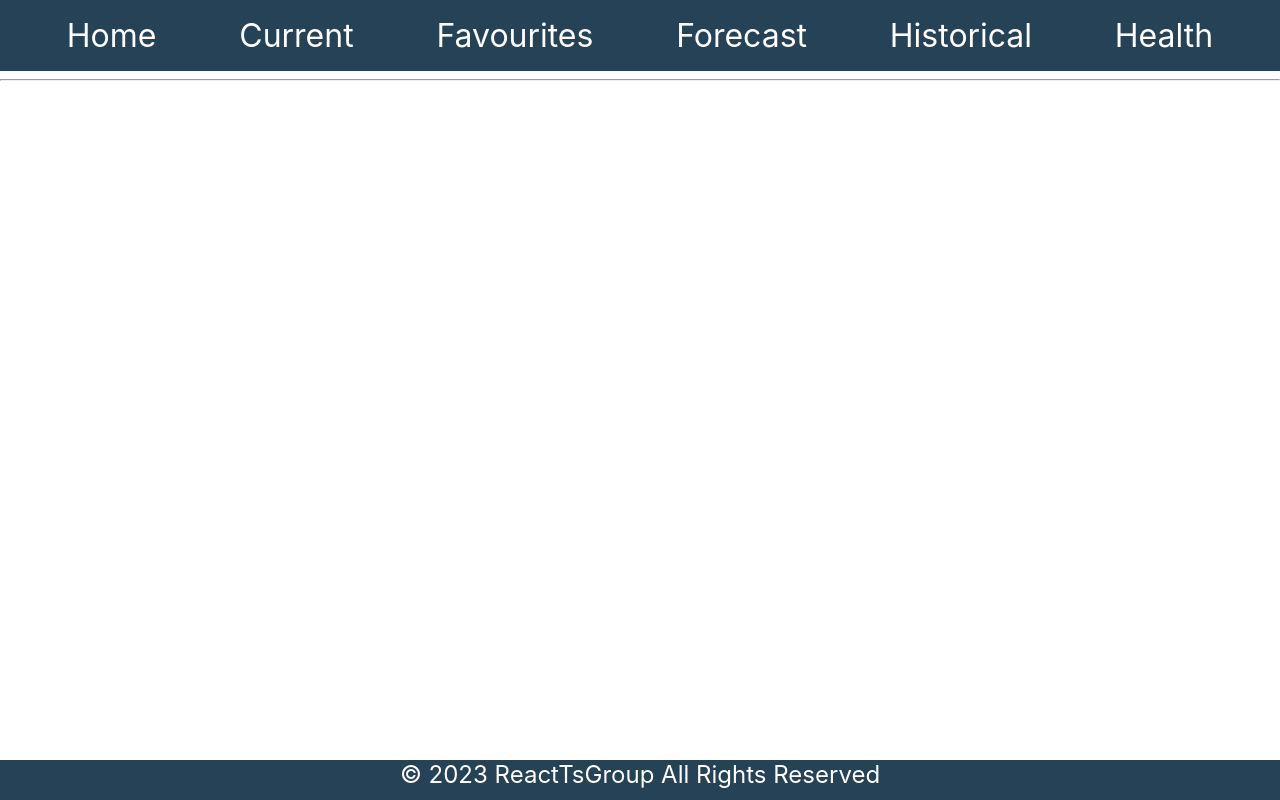
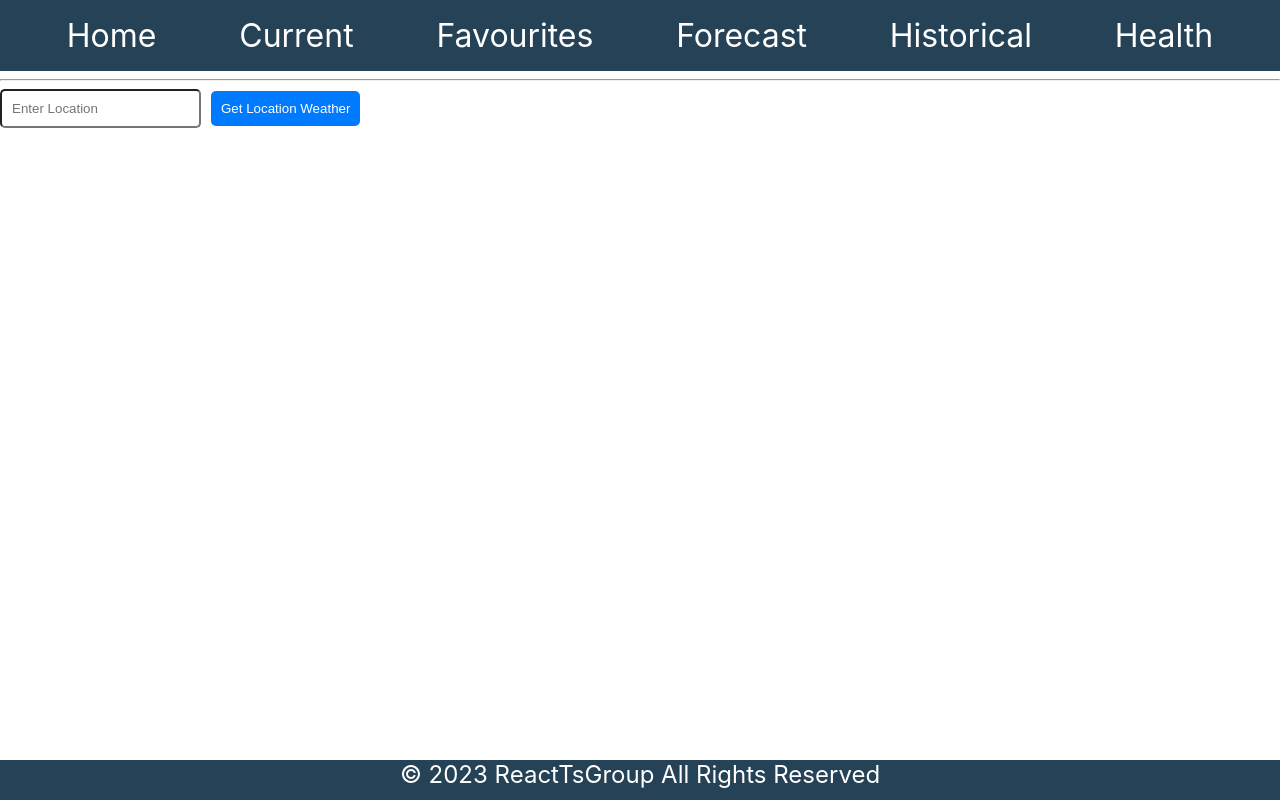
Before and after one commit to Sandyatech/tech-returner-final-project, a React (Create React App) app: page /current in a window 1280 px wide. Built offline with nearby package versions, Linux system fonts and the light colour scheme; no server answers.

Commit message:
update input form in current page

```diff
--- a/src/pages/Current/Current.tsx
+++ b/src/pages/Current/Current.tsx
@@ -2,6 +2,7 @@ import React, { useEffect, useState } from "react";
 import ComponentCurrentWether from "./weather_value";
 import { RootCurrent } from "../../types/types_weather";
 import { fetchData } from "../../services/httpsServices";
+import LocationForm from "./CurrentForm"
 
 function CurrentWeather() {
     const options = {
@@ -40,11 +41,11 @@ function CurrentWeather() {
     //     };
     // };
 
-    useEffect(() => {
-        const getData = async () => {
+    // useEffect(() => {
+    const getData = async (location: string) => {
         const params = {
             // TODO2: useContent
-                q: "London",
+            q: location
         };
         const response = (await fetchData({
             responseType: "RootCurrent",
@@ -54,10 +55,12 @@ function CurrentWeather() {
         // TODO2: error handling
         setRoot(response);
     };
-        getData();
-    }, []);
+
+    // }, []);
+
     return (
         <>
+            <LocationForm handleSubmit={getData} />
             {rootValue && <ComponentCurrentWether dataWeather={rootValue} />}
 
             {errormessageApp && <h2> {` ERROR :  ${errormessageApp}`} </h2>}
--- /dev/null
+++ b/src/pages/Current/CurrentForm.tsx
@@ -0,0 +1,27 @@
+import React from "react";
+
+interface LocationFormProps {
+    handleSubmit: (location: string) => Promise<void>;
+}
+
+const LocationForm: React.FC<LocationFormProps> = ({ handleSubmit }) => {
+    const [location, setLocation] = React.useState("");
+
+    const onSubmit = (e: React.FormEvent<HTMLFormElement>) => {
+        e.preventDefault();
+        handleSubmit(location);
+    };
+
+    const onChange = (e: React.ChangeEvent<HTMLInputElement>) => {
+        setLocation(e.target.value);
+    };
+
+    return (
+        <form onSubmit={onSubmit} className="form-container">
+            <input type="text" placeholder="Enter Location" onChange={onChange} />
+            <button type="submit">Get Location Weather</button>
+        </form>
+    );
+};
+
+export default LocationForm;
```
Lines whose indentation alone changed are shown as unchanged.
